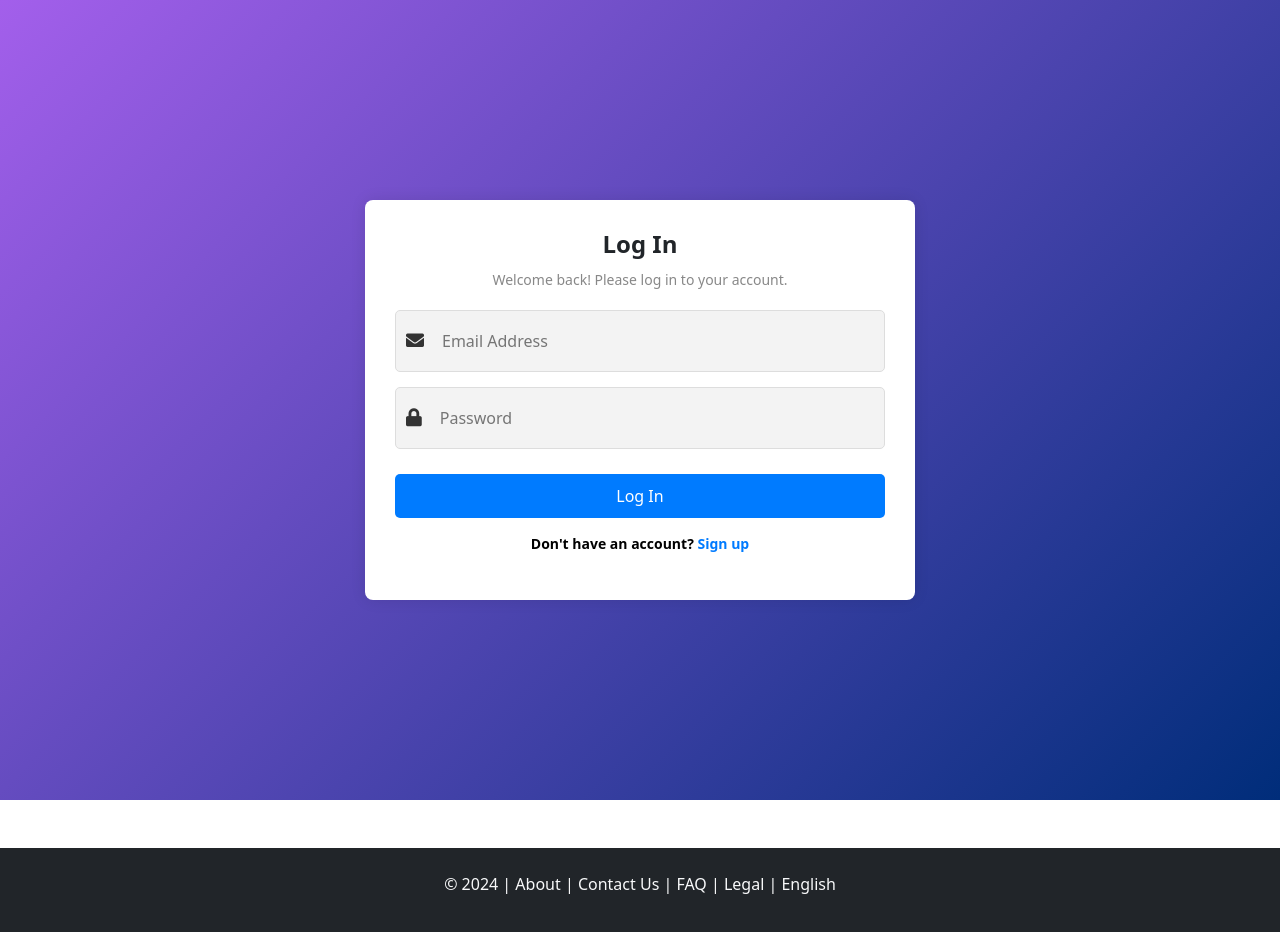
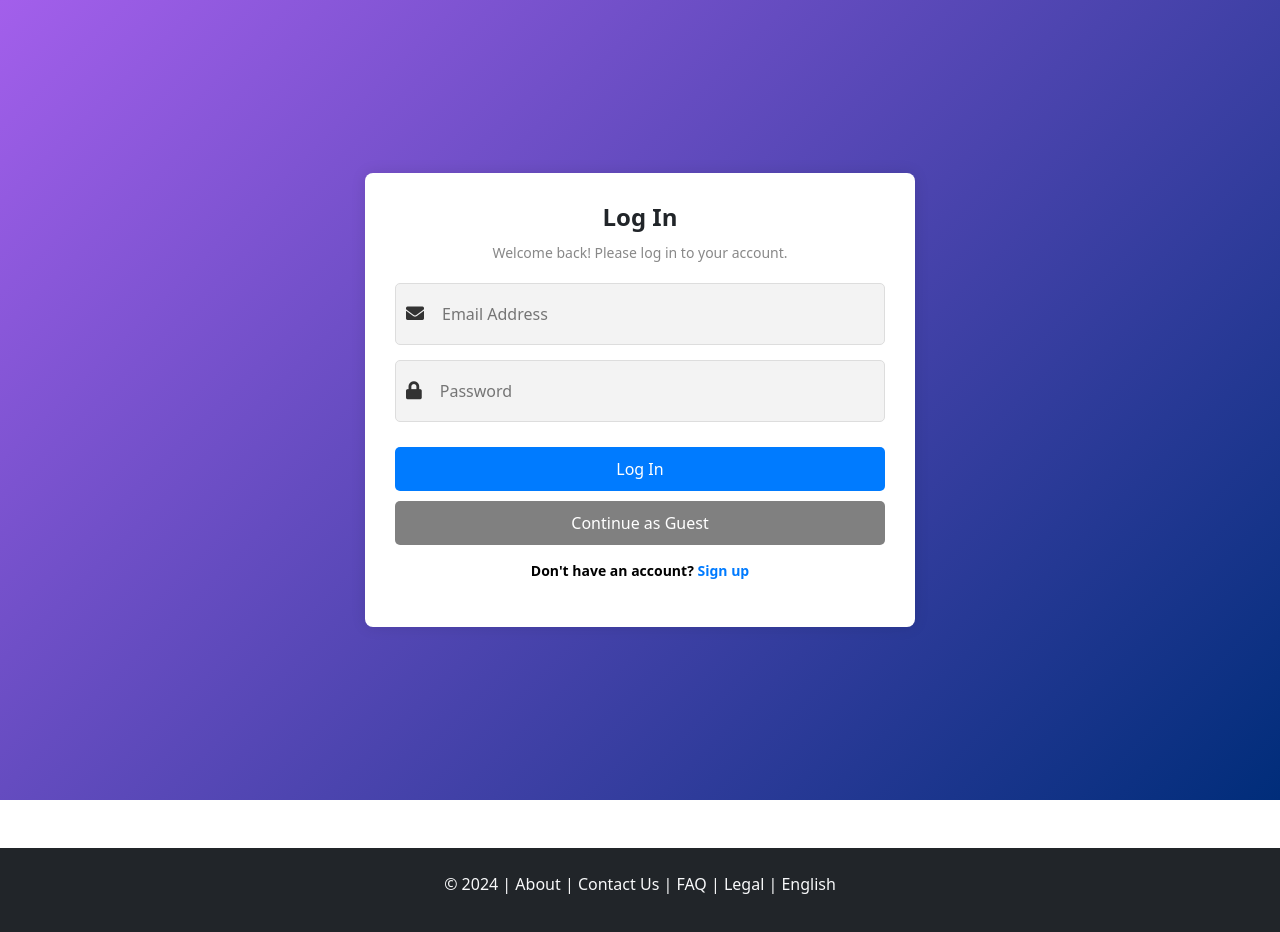
Before and after one commit to garrikyx/is216-TickeTree, a Vue app: page /login in a window 1280 px wide. Shown: the top 932 px of the page. Built offline with nearby package versions, Linux system fonts and the light colour scheme; no server answers.

Commit message:
update login for guest

```diff
--- a/src/components/login/LoginForm.vue
+++ b/src/components/login/LoginForm.vue
@@ -13,11 +13,13 @@
           <input type="password" v-model="password" placeholder="Password" required />
         </div>
         <button type="submit">Log In</button>
+        <button class="guest-button" @click="continueAsGuest">Continue as Guest</button>
         <p v-if="errorMessage" class="error-message">{{ errorMessage }}</p>
       </form>
       <p class="signup-link">
         Don't have an account? <a href="/signup">Sign up</a>
       </p>
+      <!-- Continue as Guest Button -->
     </div>
   </div>
 </template>
@@ -90,16 +92,20 @@ export default {
       }
     };
 
+    const continueAsGuest = () => {
+      router.push("/");
+    };
+
     return {
       email,
       password,
       errorMessage,
       signin,
+      continueAsGuest,
     };
   }
 };
 </script>
-
 
 <style scoped>
 .login-container {
@@ -192,4 +198,20 @@ button:hover:not(:disabled) {
   text-decoration: underline;
   color: #1a5bb8;
 }
+
+.guest-button {
+  margin-top: 10px;
+  padding: 10px;
+  width: 100%;
+  background-color: grey;
+  color: #fff;
+  border: none;
+  border-radius: 5px;
+  cursor: pointer;
+  font-size: 16px;
+}
+
+.guest-button:hover {
+  background-color: #218838;
+}
 </style>
```
